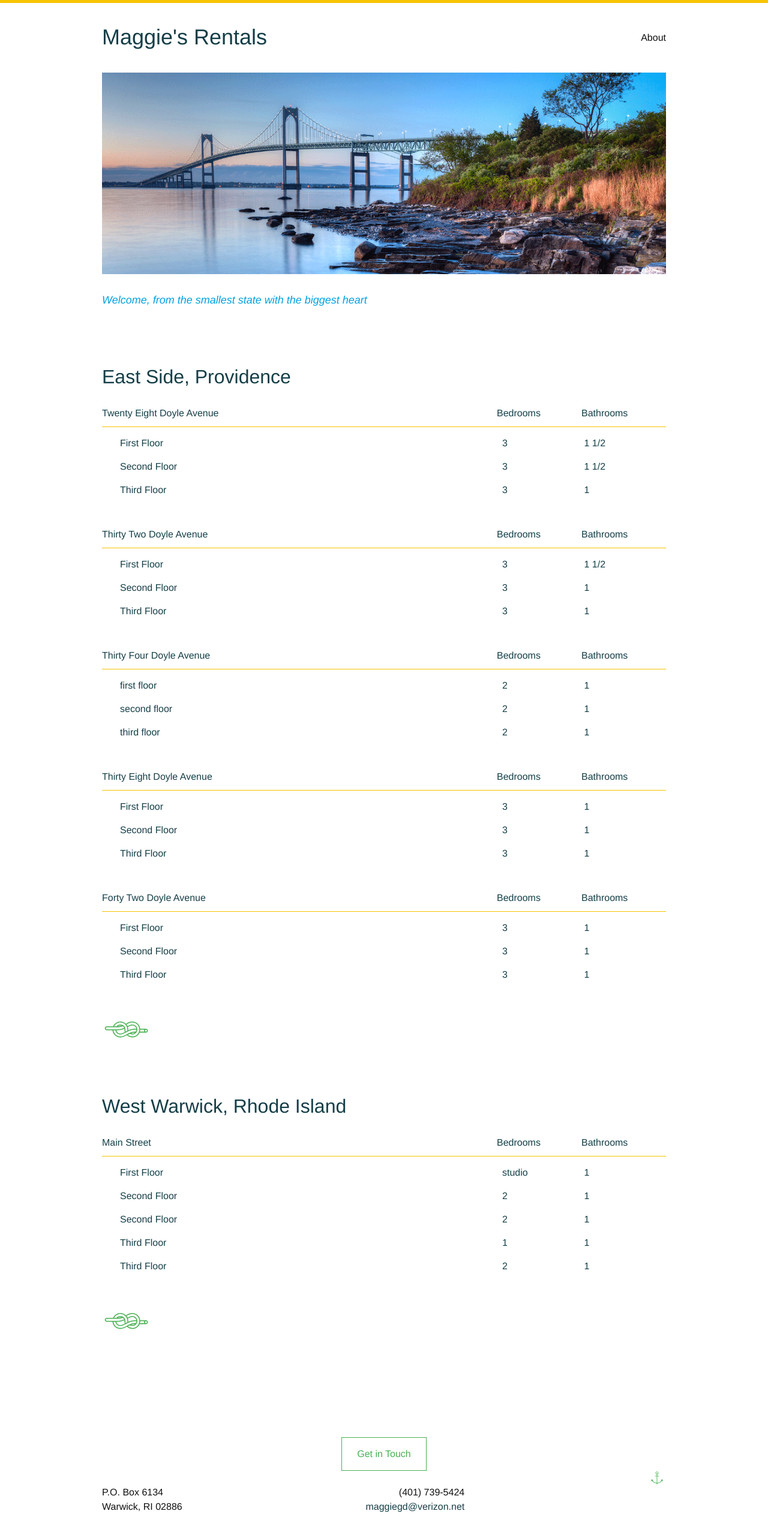
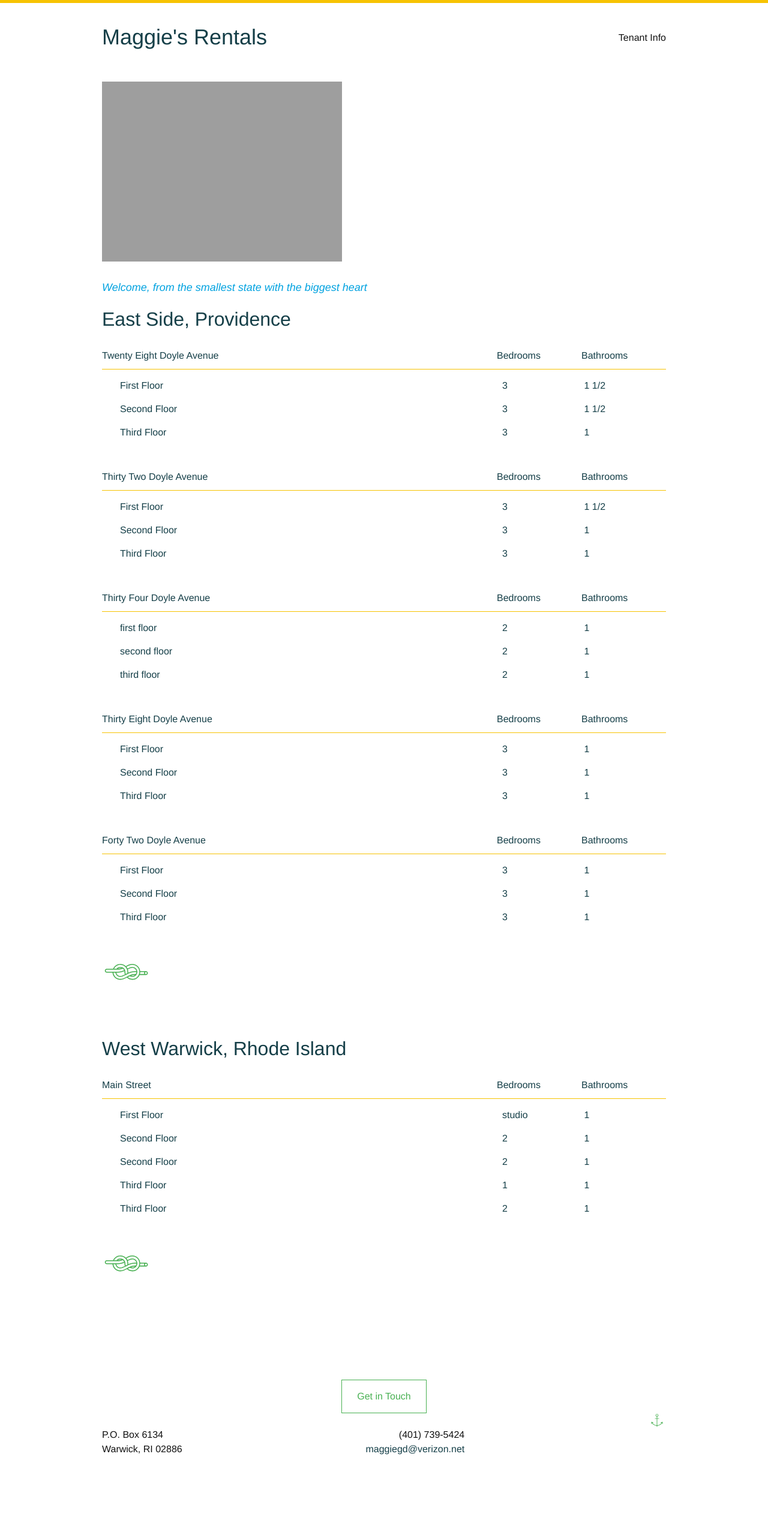
Before and after one commit to alexandreaco/maggiesrentals.github.io, a Jekyll site: the page built from index.html, in a window 1280 px wide. Shown: the whole page at 60% size. Built offline with Jekyll 4.4.1, drawn with Linux system fonts in a browser that asks for light colours; after the commit the page ends 2458 px from its top, so only the background shows below that.

Commit message:
updates homepage hero

```diff
--- a/_includes/header.html
+++ b/_includes/header.html
@@ -22,10 +22,6 @@
       </div>
     </nav>
 
-    <img class="hero" src="{{ site.url }}/uploads/Rhode-Island.gif"  alt="Rhode Island"/>
-    <blockquote>Welcome, from the smallest state with the biggest heart</blockquote>
-
-
   </div>
 
 </header>
--- a/_sass/_home.scss
+++ b/_sass/_home.scss
@@ -1,8 +1,10 @@
 .home {
-  padding: 30px 0;
+  padding: 0 0 30px 0;
 }
 .hero {
-  margin-top: 30px;
+  max-height: 430px;
+  overflow: hidden;
+  width: 100%;
 }
 .apartment-list {
   display: flex;
--- a/index.html
+++ b/index.html
@@ -4,6 +4,10 @@ layout: default
 
 <div class="home">
   <div class="wrapper">
+    <div class="hero">
+      <img src="{{ site.url }}/uploads/doyleHome.jpg"  alt="Rhode Island"/>
+    </div>
+    <blockquote>Welcome, from the smallest state with the biggest heart</blockquote>
 
     {% for location in site.locations %}
       <div class="apartment-list">
--- a/about.md
+++ b/info.md
@@ -1,6 +1,6 @@
 ---
-title: About
-permalink: "/about/"
+title: Tenant Info
+permalink: "/info/"
 layout: page
 ---
 
```
Also changed, not shown: _uploads/Rhode-Island.gif (deleted), 2 other files.
